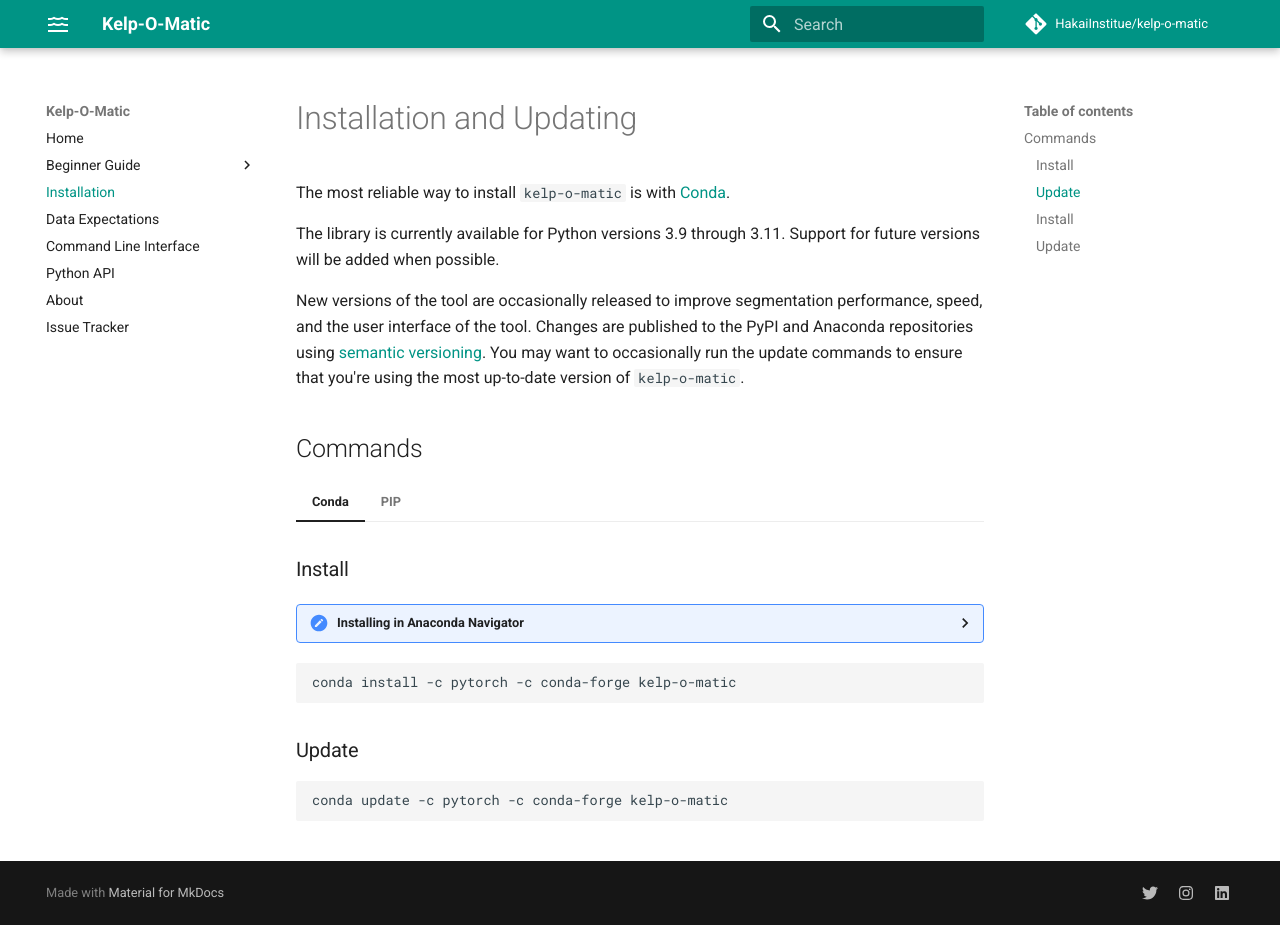
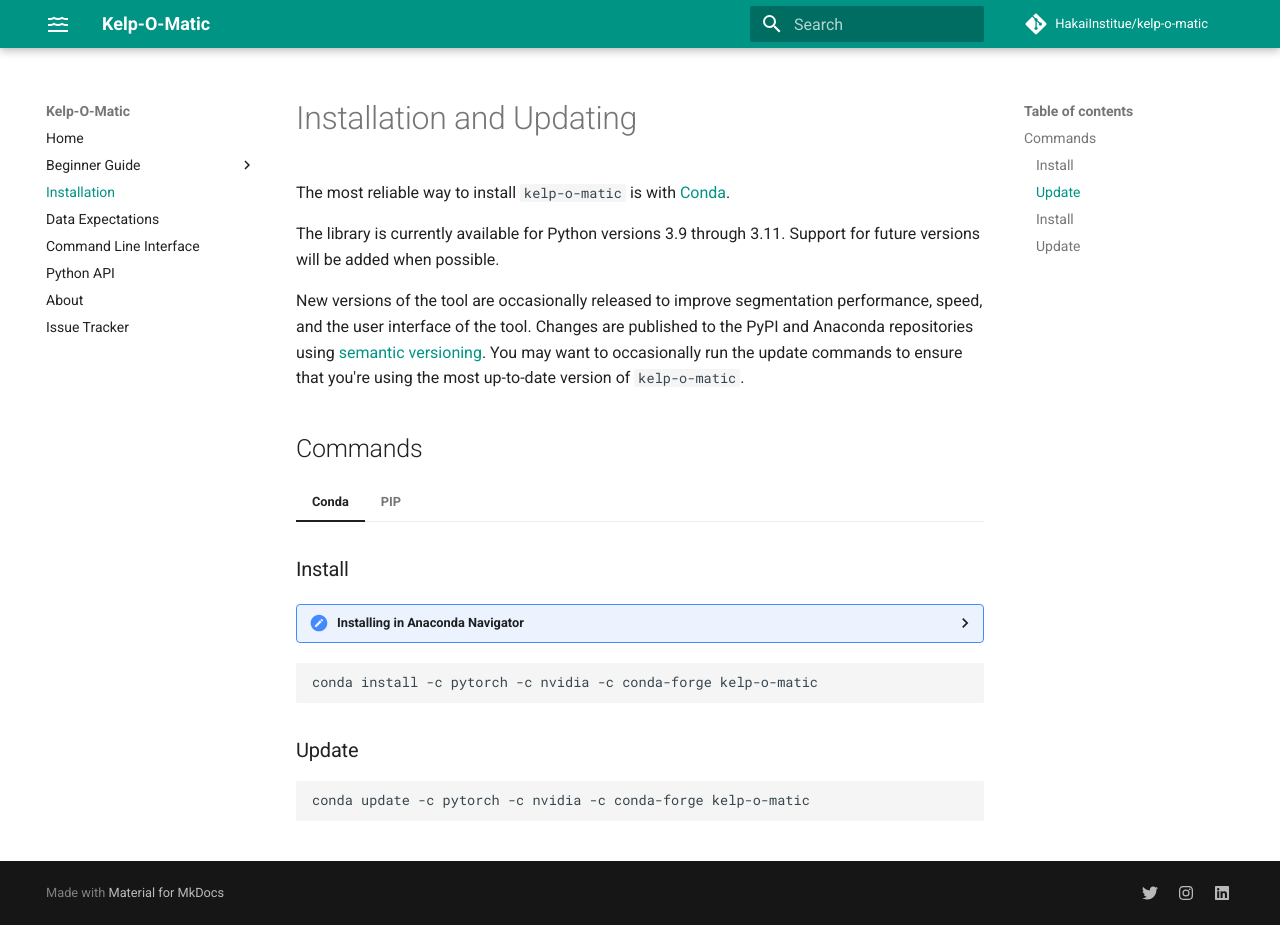
Before and after one commit to HakaiInstitute/kelp-o-matic, an MkDocs documentation site: the page built from docs/installation.md, in a window 1280 px wide and 925 px high. Built offline with MkDocs 1.6.1 and Material for MkDocs 9.7.7, drawn with Linux system fonts in a browser that asks for light colours; comment, search, counter and statistics services are not loaded.

Commit message:
Update installation instructions

````diff
--- a/docs/installation.md
+++ b/docs/installation.md
@@ -19,19 +19,19 @@
     ??? help "Installing in Anaconda Navigator"
 
         1. Use the Anaconda Navigator GUI and create a new environment.
-        2. Add the `pytorch` and `conda-forge` channels.
+        2. Add the `pytorch`, `nvidia`, and `conda-forge` channels.
         3. Search for and install the `kelp-o-matic` package in your environment.
 
         If you need more help, please see the [Beginner Guide](beginner_guide/index.md).
 
     ```bash
-    conda install -c pytorch -c conda-forge kelp-o-matic
+    conda install -c pytorch -c nvidia -c conda-forge kelp-o-matic
     ```
 
     ### Update
 
     ```bash
-    conda update -c pytorch -c conda-forge kelp-o-matic
+    conda update -c pytorch -c nvidia -c conda-forge kelp-o-matic
     ```
 
 === "PIP"
````
